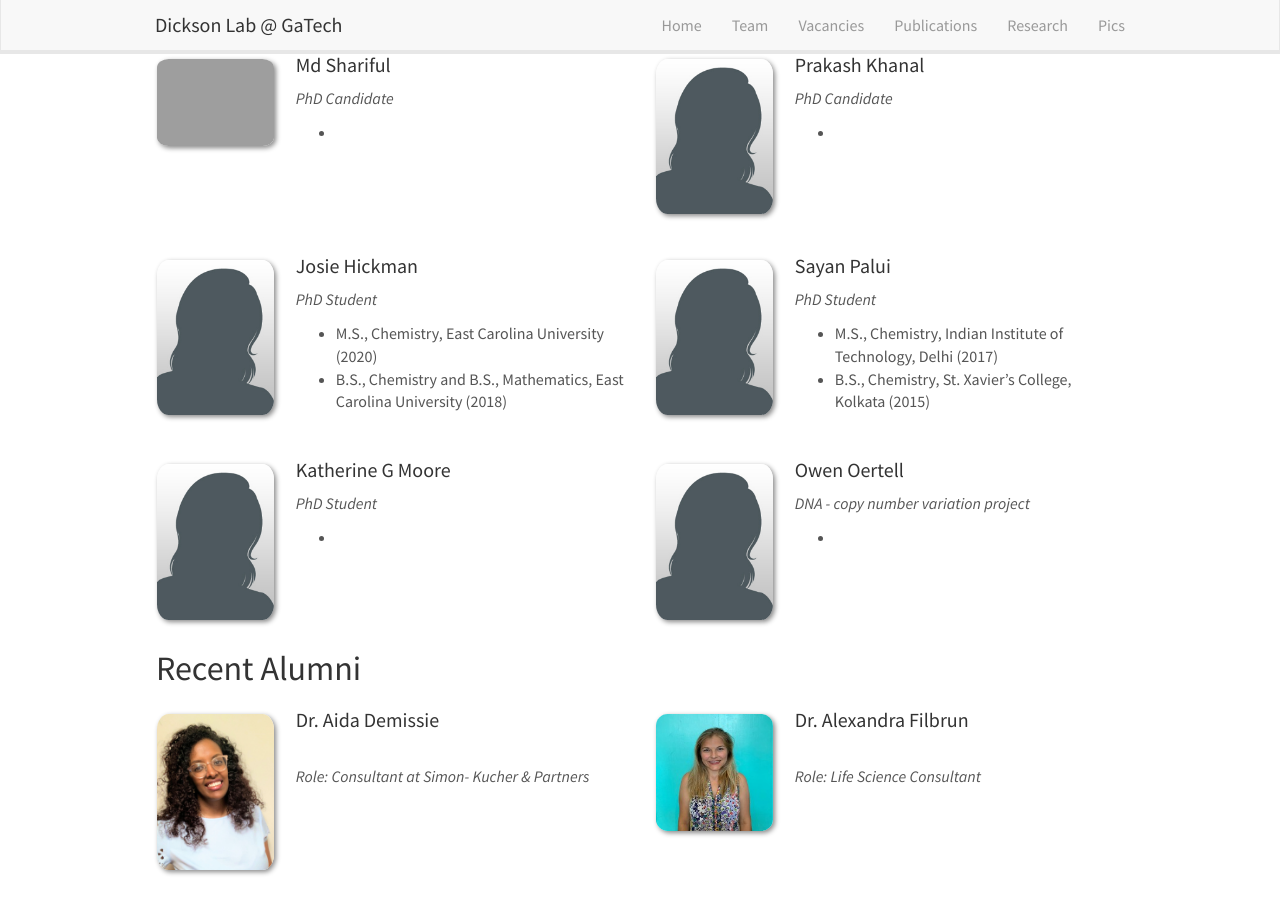
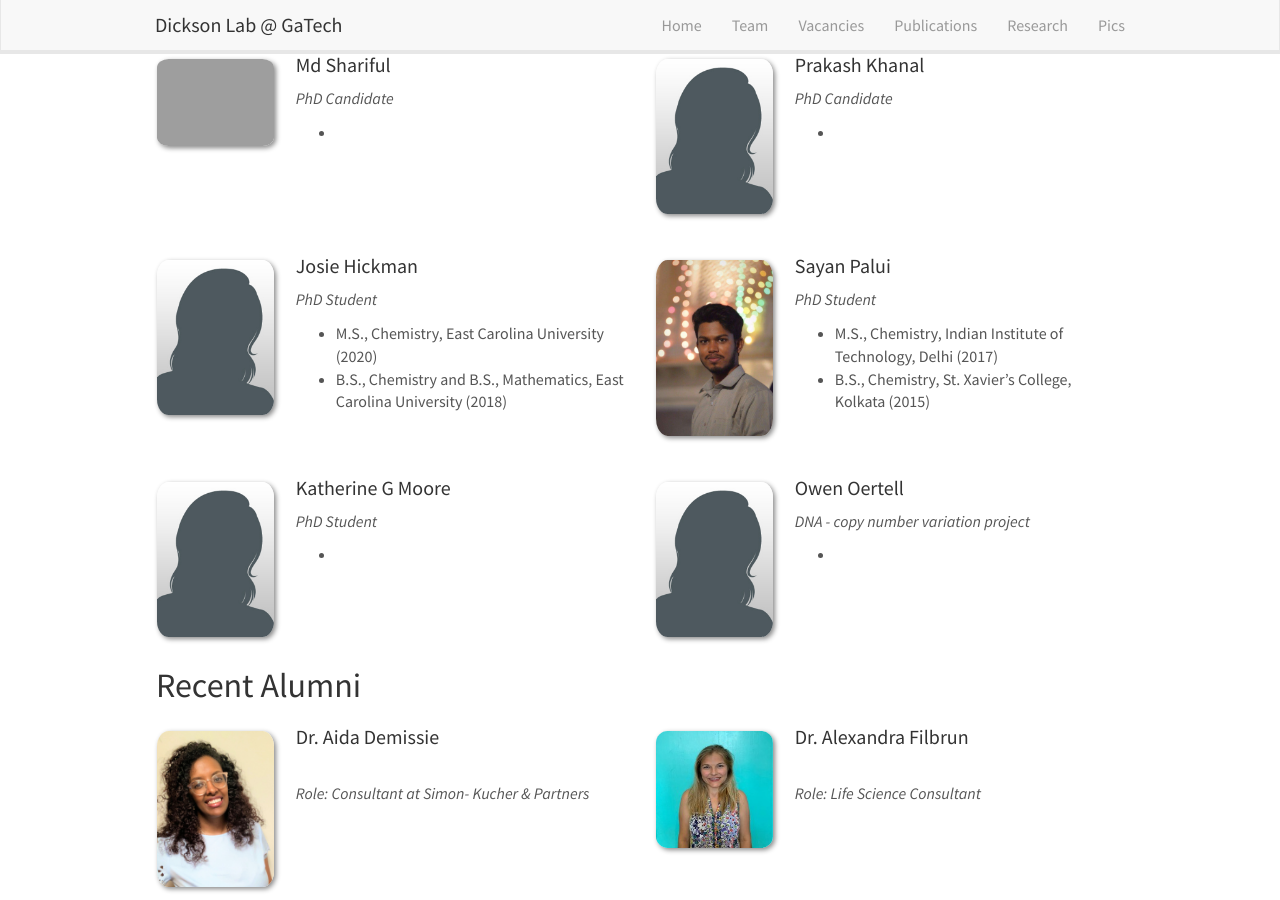
Before and after one commit to DicksonLabPage/GroupPage, a Jekyll site: the page built from _pages/team.md, in a window 1280 px wide and 900 px high, scrolled down 590 px. Built offline with Jekyll 4.4.1, drawn with Linux system fonts in a browser that asks for light colours; nearby versions of some CDN libraries.

Commit message:
add sayan's photo

```diff
--- a/_data/team_members.yml
+++ b/_data/team_members.yml
@@ -64,7 +64,7 @@
   education3:
 
 - name: Sayan Palui
-  photo: blankpic.jpg
+  photo: sayan.png
   info: PhD Student
   email: spalui3@gatech.edu
   number_educ: 2
```
Also changed, not shown: images/teampic/sayan.png (added).
